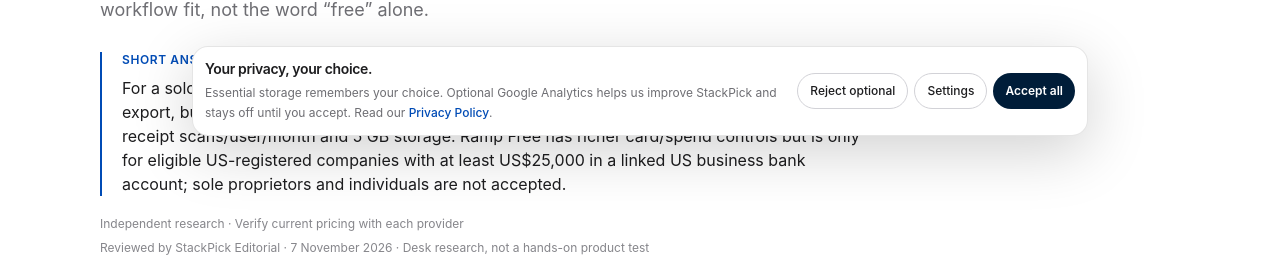
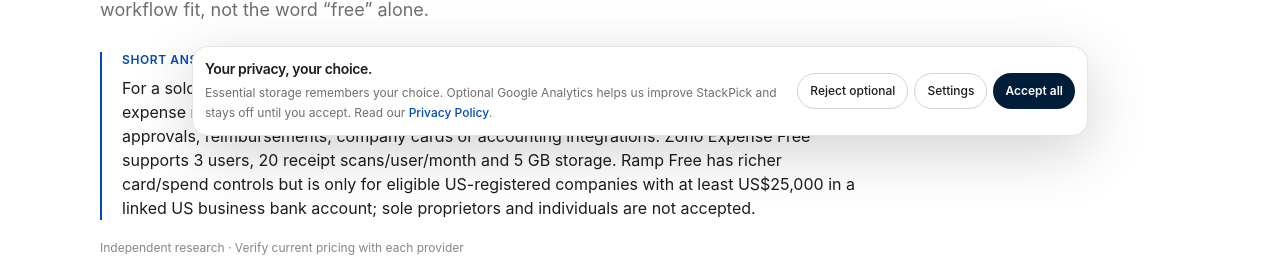
Before and after one commit to LinukaBandara/StackPick, a Next.js app: page /best/expense-management-software in a window 1280 px wide. Shown: the part 640-904 px from the top of the page. Built offline with nearby package versions, Linux system fonts and the light colour scheme; no server answers.

Commit message:
Correct Expensify free Submit plan features

```diff
--- a/app/best/expense-management-software/page.tsx
+++ b/app/best/expense-management-software/page.tsx
@@ -15,15 +15,15 @@ export default function Page() {
       slug="expense-management-software"
       reviewedOn="2026-11-07"
       intro="Freelancers often need to capture receipts, categorize business purchases and export records for tax preparation; small teams may also need employee submissions, approvals, reimbursements and card controls. Those are different jobs. A tool tied to a corporate card can offer low software fees but may require changing how the business pays, while a subscription product may fit an existing payment setup better. This guide focuses on workflow fit, not the word “free” alone."
-      quickAnswer="For a solo freelancer, Expensify Personal Free includes unlimited SmartScans, mileage and CSV export, but not team approvals or reimbursements. Zoho Expense Free supports 3 users, 20 receipt scans/user/month and 5 GB storage. Ramp Free has richer card/spend controls but is only for eligible US-registered companies with at least US$25,000 in a linked US business bank account; sole proprietors and individuals are not accepted."
-      pricingNote="Plan details checked November 7, 2026. Expensify Personal Free includes unlimited SmartScans, mileage and CSV export; categories/tags, reimbursements, accounting integrations and card controls require a paid workspace. Zoho Expense US Free: up to 3 users, 20 receipt autoscans/user/month and 5 GB receipt storage. Ramp Free is $0 but eligibility requires a US-registered corporation/LLC/LP, US physical address, EIN, at least US$25,000 cash in a linked US business bank account and primarily US operations. This makes Ramp unavailable to most freelancers and many non-US businesses."
+      quickAnswer="For a solo freelancer, Expensify Submit is free and includes receipt scanning, mileage tracking, expense reports, categories/tags and personal-card import; it does not include business approvals, reimbursements, company cards or accounting integrations. Zoho Expense Free supports 3 users, 20 receipt scans/user/month and 5 GB storage. Ramp Free has richer card/spend controls but is only for eligible US-registered companies with at least US$25,000 in a linked US business bank account; sole proprietors and individuals are not accepted."
+      pricingNote="Plan details checked November 7, 2026. Expensify Submit is free and includes receipt scanning, mileage tracking, expense reports, categories/tags and personal-card import. Collect is US$5 per unique member/month and adds reimbursements, corporate-card management, approvals and QuickBooks/Xero integrations. Zoho Expense US Free: up to 3 users, 20 receipt autoscans/user/month and 5 GB receipt storage. Ramp Free is $0 but eligibility requires a US-registered corporation/LLC/LP, US physical address, EIN, at least US$25,000 cash in a linked US business bank account and primarily US operations. This makes Ramp unavailable to most freelancers and many non-US businesses."
       tools={[
         {
           name: "Expensify",
           bestFor: "Small teams that want straightforward expense reporting and reimbursement",
           freeOption: "Personal Free includes unlimited SmartScans, mileage tracking, manual expenses and CSV export. A paid workspace is required for categories/tags, reimbursements, approvals, accounting integrations and corporate-card controls.",
           tradeoff:
-            "Personal Free is aimed at an individual tracking their own expenses; team approvals, reimbursements, accounting integrations and card controls require a paid workspace. That distinction matters more than comparing its $0 entry label with a corporate-card platform: a freelancer may not need team controls, while an employer usually does.",
+            "Submit is useful for free expense capture and reporting, but it is not the same as a managed business expense workflow. Reimbursements, corporate-card management, approvals and accounting integrations are listed under Collect at US$5 per unique member/month. Compare those paid features with a corporate-spend platform rather than assuming the free tier covers the whole team process.",
           url: "https://www.expensify.com/pricing",
         },
         {
```
